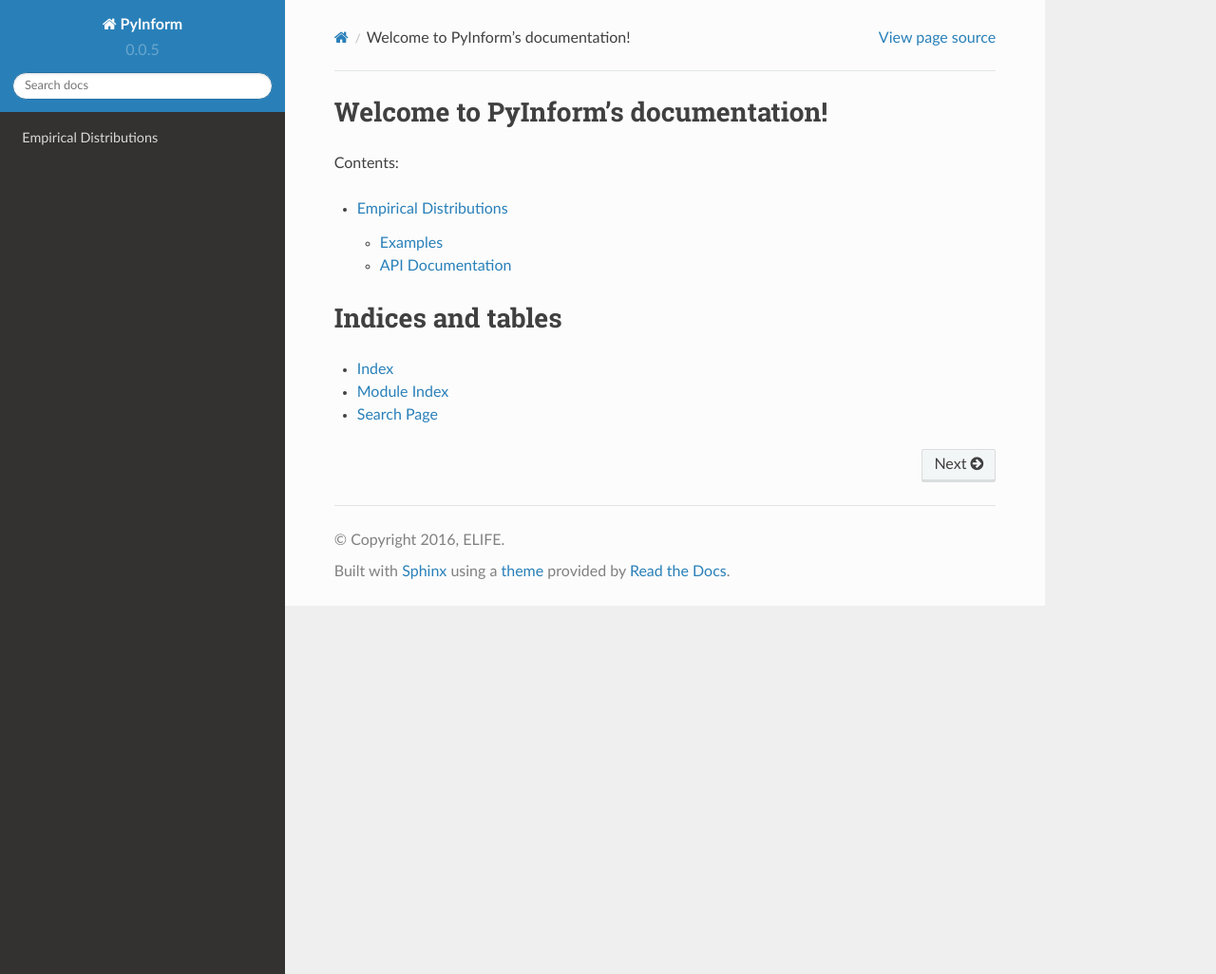
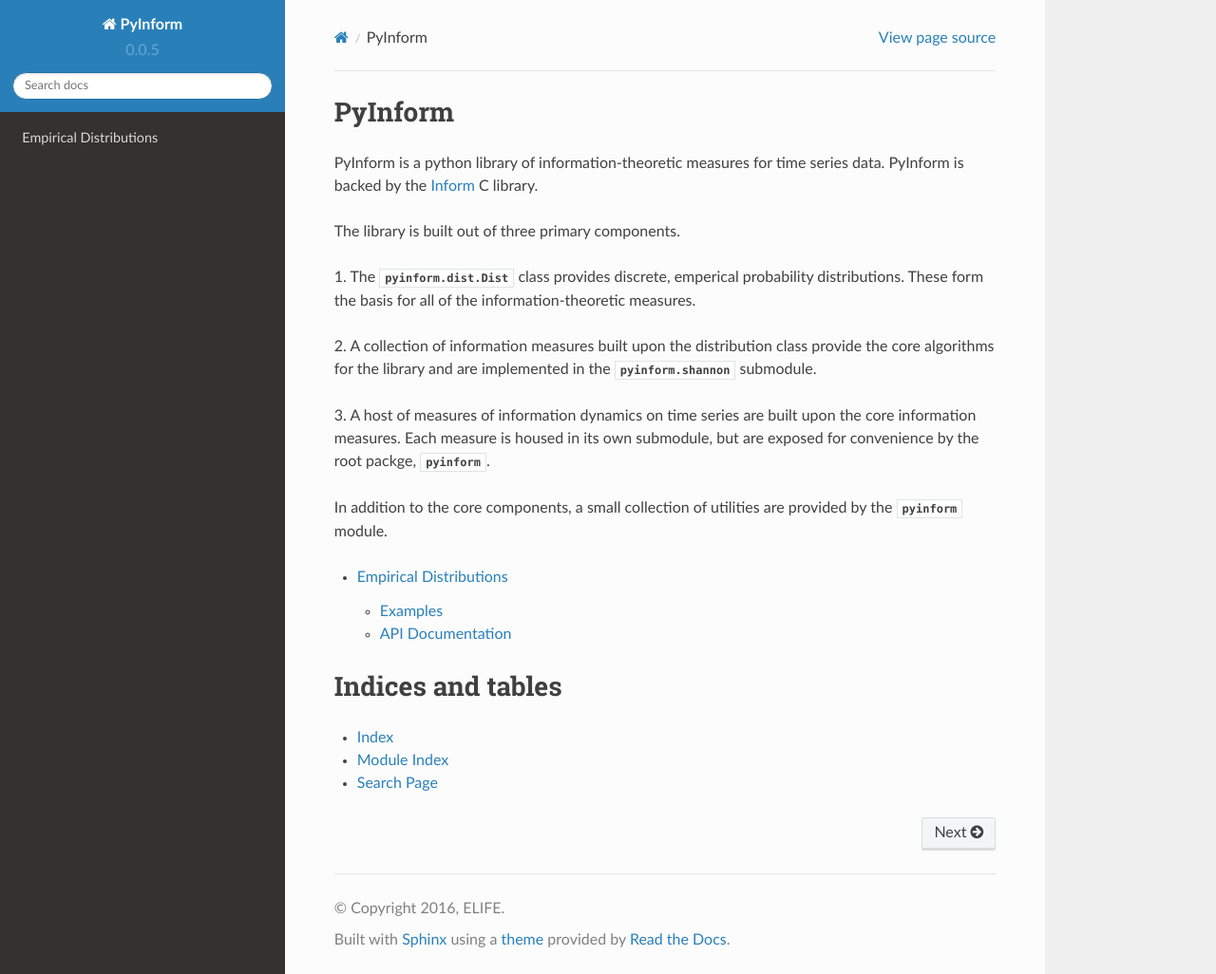
Before and after one commit to ELIFE-ASU/PyInform, a Sphinx documentation site: the page built from docs/source/index.rst, in a window 1280 px wide and 1026 px high. Shown: the whole window at 95% size. Built offline with Sphinx 7.4.7 and the Read the Docs theme 2.0.0, drawn with Linux system fonts in a browser that asks for light colours; formulas are drawn with MathJax 3.

Commit message:
Add a short description of pyinform

```diff
--- a/docs/source/index.rst
+++ b/docs/source/index.rst
@@ -1,12 +1,26 @@
-.. PyInform documentation master file, created by
-   sphinx-quickstart on Tue Aug  2 13:21:59 2016.
-   You can adapt this file completely to your liking, but it should at least
-   contain the root `toctree` directive.
+PyInform
+========
 
-Welcome to PyInform's documentation!
-====================================
+PyInform is a python library of information-theoretic measures for time series
+data. PyInform is backed by the `Inform <https://github.com/elife-asu/inform>`_
+C library.
 
-Contents:
+The library is built out of three primary components.
+
+1. The :py:class:`pyinform.dist.Dist` class provides discrete, emperical
+probability distributions. These form the basis for all of the
+information-theoretic measures.
+
+2. A collection of information measures built upon the distribution class
+provide the core algorithms for the library and are implemented in the
+:py:mod:`pyinform.shannon` submodule.
+
+3. A host of measures of information dynamics on time series are built upon the
+core information measures. Each measure is housed in its own submodule, but are
+exposed for convenience by the root packge, :py:mod:`pyinform`.
+
+In addition to the core components, a small collection of utilities are
+provided by the :py:mod:`pyinform` module.
 
 .. toctree::
    :maxdepth: 2
```
